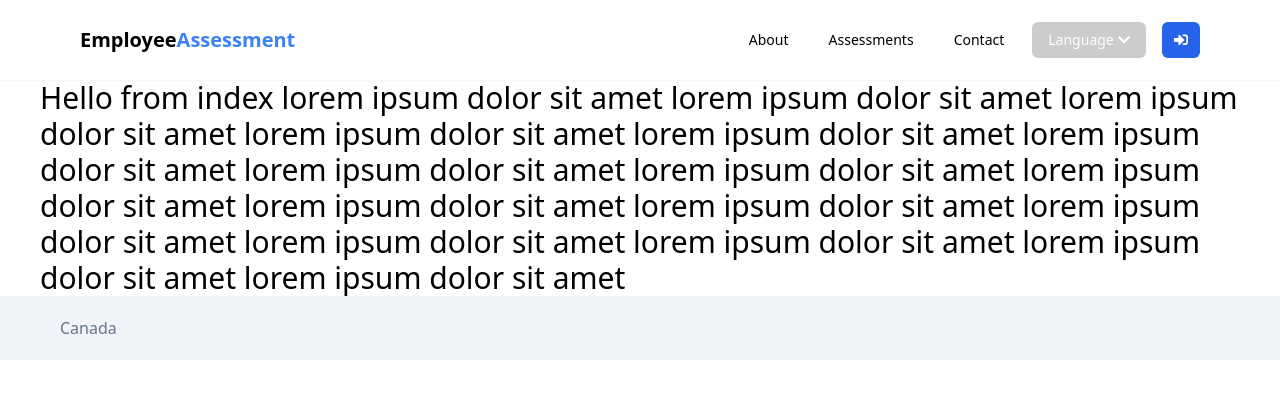
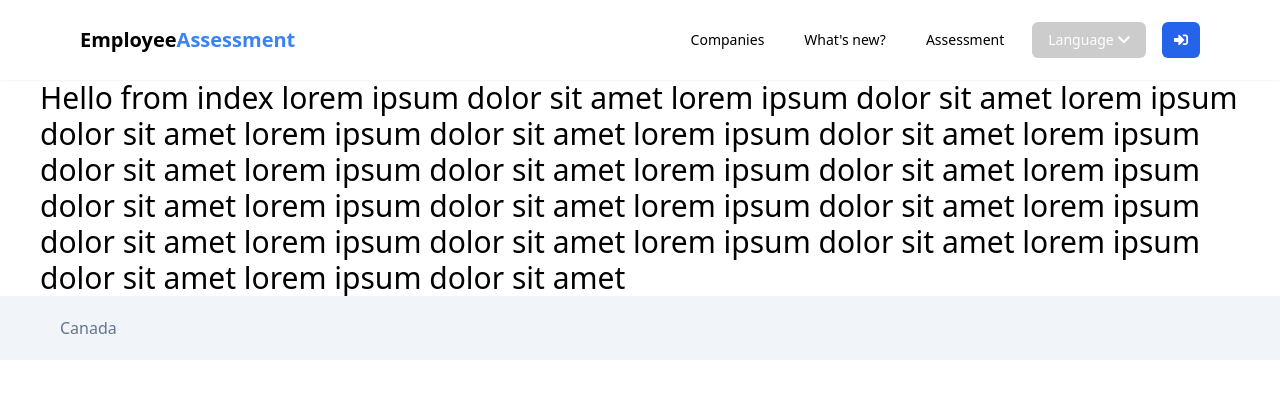
Before and after one commit to imtiazpy/ea-client, a Next.js app: page / in a window 1280 px wide. Shown: the top 398 px of the page. Built offline with nearby package versions, Linux system fonts and the light colour scheme.

Commit message:
refactor: added MenuItems file for mapping items in Header

```diff
--- a/src/components/navigation/Header/Header.tsx
+++ b/src/components/navigation/Header/Header.tsx
@@ -1,19 +1,21 @@
-import { CustomLink } from '../../Common';
+import React from 'react';
+import { useRouter } from 'next/router';
+import { Transition } from '@headlessui/react';
+import { DropDownMenu, CustomLink } from '../../Common';
+import { MenuItems } from './MenuItems';
 
-import React from 'react';
-import { Transition } from '@headlessui/react';
-
-import { DropDownMenu } from '../../Common';
 
 export interface IHeader extends React.ComponentPropsWithoutRef<'header'> {}
 
 const Header: React.FC<IHeader> = ({ className, ...headerProps }) => {
   const [isOpen, setIsOpen] = React.useState(false);
+
+  const router = useRouter()
+
   return (
     <header
       {...headerProps}
-      className={className}
-      //   className={`md:container w-full flex flex-row justify-between ${className}`}
+      className={`${className}`}
     >
       <div>
         <nav className="shadow-sm w-full z-10">
@@ -29,30 +31,16 @@ const Header: React.FC<IHeader> = ({ className, ...headerProps }) => {
                 </div>
                 <div className="hidden md:block">
                   <div className="ml-10 flex items-baseline space-x-4">
-                    <CustomLink
-                      to="/about"
-                      scroll={false}
-                      className="cursor-pointer hover:bg-blue-600 text-black hover:text-white px-3 py-2 rounded-md text-sm font-medium"
-                    >
-                      About
-                    </CustomLink>
-
-                    <CustomLink
+                    {MenuItems.map(({name, label}, index) => (
+                      <CustomLink
+                      key={index}
                       to="#"
                       scroll={false}
-                      className="cursor-pointer hover:bg-blue-600 text-black hover:text-white px-3 py-2 rounded-md text-sm font-medium"
+                      className={`${router.pathname=='/assessment'? 'text-blue-500' : 'text-black'} cursor-pointer hover:bg-blue-600 hover:text-white px-3 py-2 rounded-md text-sm font-medium`}
                     >
-                      Assessments
+                      {label}
                     </CustomLink>
-
-                    <CustomLink
-                      to="#"
-                      scroll={false}
-                      className="cursor-pointer hover:bg-blue-600 text-black hover:text-white px-3 py-2 rounded-md text-sm font-medium"
-                    >
-                      Contact
-                    </CustomLink>
-
+                    ))}
                     <DropDownMenu
                       title="Language"
                       items={['English', 'German']}
@@ -102,29 +90,16 @@ const Header: React.FC<IHeader> = ({ className, ...headerProps }) => {
                   ref={ref}
                   className="flex flex-col bg-white px-2 pt-2 pb-3 space-y-1 sm:px-3"
                 >
-                  <CustomLink
-                      to="/about"
-                      scroll={false}
-                      className="cursor-pointer hover:bg-blue-600 text-black hover:text-white px-3 py-2 rounded-md text-sm font-medium"
-                    >
-                      About
-                    </CustomLink>
-
-                    <CustomLink
+                  {MenuItems.map(({name, label}, index) => (
+                      <CustomLink
+                      key={index}
                       to="#"
                       scroll={false}
-                      className="cursor-pointer hover:bg-blue-600 text-black hover:text-white px-3 py-2 rounded-md text-sm font-medium"
+                      className={`${router.pathname=='/assessment'? 'text-blue-500' : 'text-black'} cursor-pointer hover:bg-blue-600 hover:text-white px-3 py-2 rounded-md text-sm font-medium`}
                     >
-                      Assessments
+                      {label}
                     </CustomLink>
-
-                    <CustomLink
-                      to="#"
-                      scroll={false}
-                      className="cursor-pointer hover:bg-blue-600 text-black hover:text-white px-3 py-2 rounded-md text-sm font-medium"
-                    >
-                      Contact
-                    </CustomLink>
+                    ))}
 
                     <DropDownMenu
                       title="Language"
@@ -144,52 +119,6 @@ const Header: React.FC<IHeader> = ({ className, ...headerProps }) => {
           </Transition>
         </nav>
       </div>
-      {/* <div className="space-x-5 m-5">
-        <CustomLink to="/" scroll={false}>
-          EA-Assessment
-        </CustomLink>
-      </div>
-      <div className="space-x-5 m-5">
-        <button className="text-gray-700 inline-flex p-3 hover:bg-gray-900 rounded md:hidden ml-auto">
-          <i className="fas fa-bars"></i>
-        </button>
-
-        <div
-          className="hidden top-nav w-full md:inline-flex md:flex-grow md:w-auto"
-          id="navigation"
-        >
-          <div className="md:inline-flex md:flex-row md:gap-2 md:ml-auto flex flex-col">
-            <CustomLink
-              to="/"
-              scroll={false}
-              className="md:border border-gray-700 md:inline-flex md:w-auto px-3 py-2 rounded text-gray-700 hover:text-white hover:bg-gray-700"
-            >
-              Home
-            </CustomLink>
-            <CustomLink
-              to="/"
-              scroll={false}
-              className="md:border border-gray-700 md:inline-flex md:w-auto px-3 py-2 rounded text-gray-700 hover:text-white hover:bg-gray-700"
-            >
-              services
-            </CustomLink>
-            <CustomLink
-              to="/"
-              scroll={false}
-              className="md:border border-gray-700 md:inline-flex md:w-auto px-3 py-2 rounded text-gray-700 hover:text-white hover:bg-gray-700"
-            >
-              about
-            </CustomLink>
-            <CustomLink
-              to="/"
-              scroll={false}
-              className="md:border border-gray-700 md:inline-flex md:w-auto px-3 py-2 rounded text-gray-700 hover:text-white hover:bg-gray-700"
-            >
-              contact
-            </CustomLink>
-          </div>
-        </div>
-      </div> */}
     </header>
   );
 };
--- /dev/null
+++ b/src/components/navigation/Header/MenuItems.ts
@@ -0,0 +1,14 @@
+export const MenuItems = [
+    {
+        name: "companies",
+        label: "Companies"
+    },
+    {
+        name: "what's new?",
+        label: "What's new?"
+    },
+    {
+        name: "assessment",
+        label: "Assessment"
+    }
+]
```
